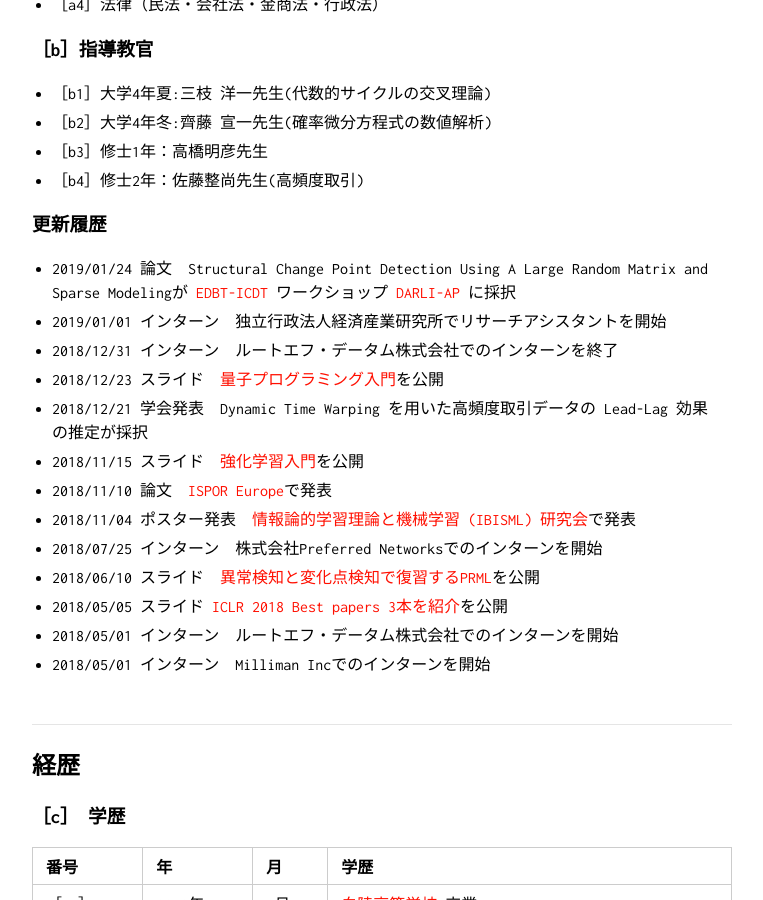
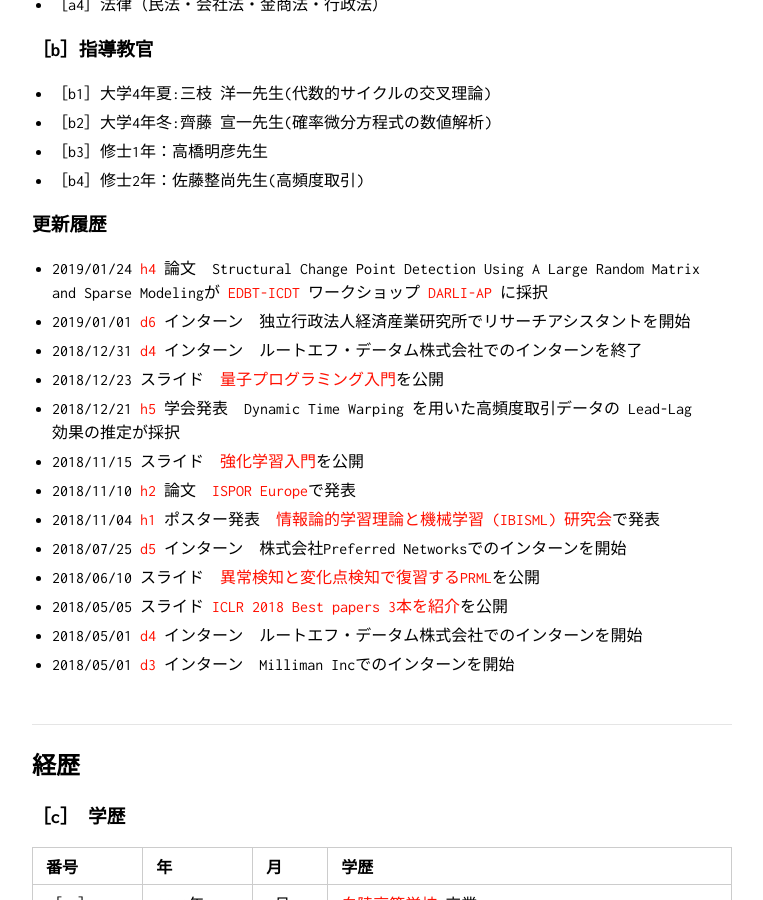
Before and after one commit to KatsuyaITO/KatsuyaITO.github.io, a Jekyll site: the page built from index.md, in a window 1280 px wide and 900 px high, scrolled down 402 px. Shown: the whole window, without its empty margins (258-1021 px from the left). Built offline with Jekyll 4.4.1, drawn with Linux system fonts in a browser that asks for light colours; our own code applies the rules of GitHub Pages for plain Markdown files.

```diff
--- a/index.md
+++ b/index.md
@@ -25,20 +25,20 @@ layout: top
 <br>
 
 ### 更新履歴
-- 2019/01/24 論文　Structural Change Point Detection Using A Large Random Matrix and Sparse Modelingが
+- 2019/01/24 [h4](#H4) 論文　Structural Change Point Detection Using A Large Random Matrix and Sparse Modelingが
 [EDBT-ICDT](http://edbticdt2019.inesc-id.pt/) ワークショップ [DARLI-AP](http://dbdmg.polito.it/darli-ap2019/) に採択
-- 2019/01/01 インターン　独立行政法人経済産業研究所でリサーチアシスタントを開始
-- 2018/12/31 インターン　ルートエフ・データム株式会社でのインターンを終了
+- 2019/01/01 [d6](#D6) インターン　独立行政法人経済産業研究所でリサーチアシスタントを開始
+- 2018/12/31 [d4](#D4) インターン　ルートエフ・データム株式会社でのインターンを終了
 - 2018/12/23 スライド　[量子プログラミング入門](https://www.slideshare.net/k1ito/ss-126565732)を公開
-- 2018/12/21 学会発表　Dynamic Time Warping を用いた高頻度取引データの Lead-Lag 効果の推定が採択
+- 2018/12/21 [h5](#H5) 学会発表　Dynamic Time Warping を用いた高頻度取引データの Lead-Lag 効果の推定が採択
 - 2018/11/15 スライド　[強化学習入門](https://www.slideshare.net/k1ito/ss-123088713)を公開
-- 2018/11/10 論文　[ISPOR Europe](https://www.ispor.org/conferences-education/conferences/past-conferences/europe-2018)で発表
-- 2018/11/04 ポスター発表　[情報論的学習理論と機械学習 (IBISML) 研究会](http://ibisml.org/ibis2018/)で発表
-- 2018/07/25 インターン　株式会社Preferred Networksでのインターンを開始
+- 2018/11/10 [h2](#H2) 論文　[ISPOR Europe](https://www.ispor.org/conferences-education/conferences/past-conferences/europe-2018)で発表
+- 2018/11/04 [h1](#H1) ポスター発表　[情報論的学習理論と機械学習 (IBISML) 研究会](http://ibisml.org/ibis2018/)で発表
+- 2018/07/25 [d5](#D5) インターン　株式会社Preferred Networksでのインターンを開始
 - 2018/06/10 スライド　[異常検知と変化点検知で復習するPRML](https://www.slideshare.net/k1ito/prml-101740429)を公開
-- 2018/05/05 スライド [ICLR 2018 Best papers 3本を紹介](https://www.slideshare.net/k1ito/iclr-2018-best-papers-3)を公開
-- 2018/05/01 インターン　ルートエフ・データム株式会社でのインターンを開始
-- 2018/05/01 インターン　Milliman Incでのインターンを開始
+- 2018/05/05  スライド [ICLR 2018 Best papers 3本を紹介](https://www.slideshare.net/k1ito/iclr-2018-best-papers-3)を公開
+- 2018/05/01 [d4](#D4) インターン　ルートエフ・データム株式会社でのインターンを開始
+- 2018/05/01 [d3](#D3) インターン　Milliman Incでのインターンを開始
 
 <br>
 
```
